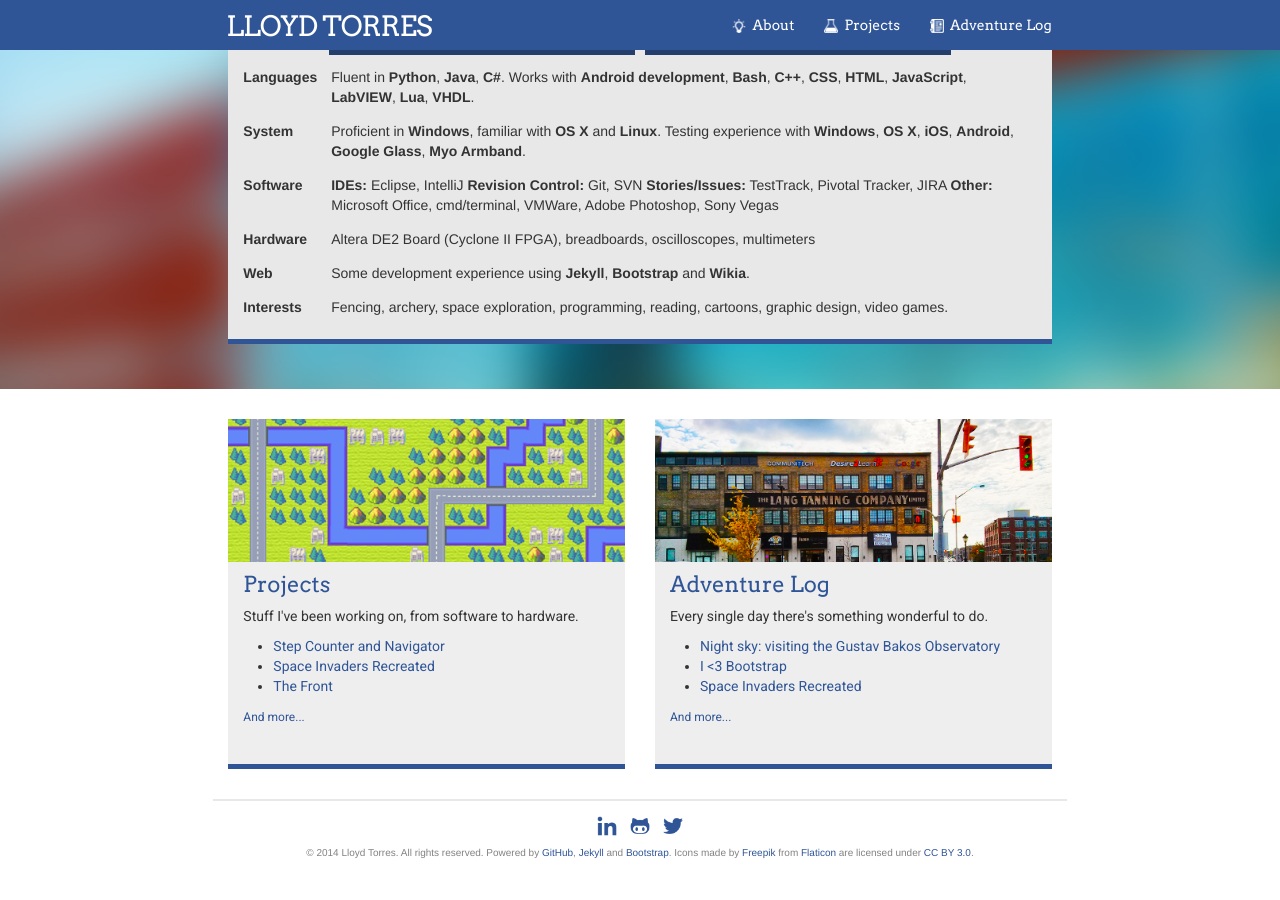
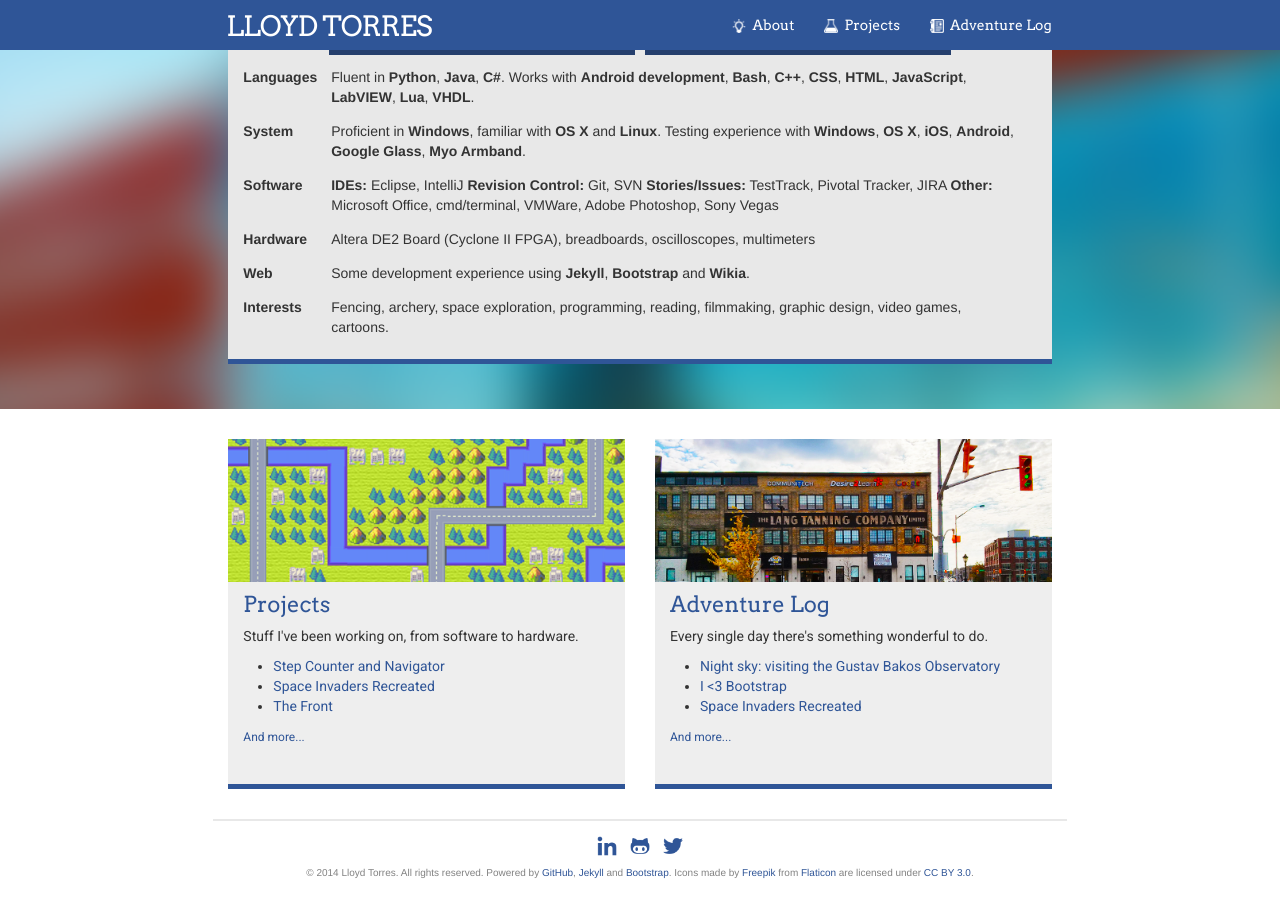
Before and after one commit to lloydtorres/lloydtorres.github.io, a Jekyll site: the page built from index.html, in a window 1280 px wide and 900 px high, scrolled down 698 px. Built offline with Jekyll 4.4.1, drawn with Linux system fonts in a browser that asks for light colours; nearby versions of some CDN libraries.

Commit message:
Interests amendment

```diff
--- a/index.html
+++ b/index.html
@@ -80,7 +80,7 @@
                             </tr>
                             <tr>
                                 <td><strong>Interests</strong></td>
-                                <td>Fencing, archery, space exploration, programming, reading, cartoons, graphic design, video games.</td>
+                                <td>Fencing, archery, space exploration, programming, reading, filmmaking, graphic design, video games, cartoons.</td>
                             </tr>
                         </table>
                     </div>
```
